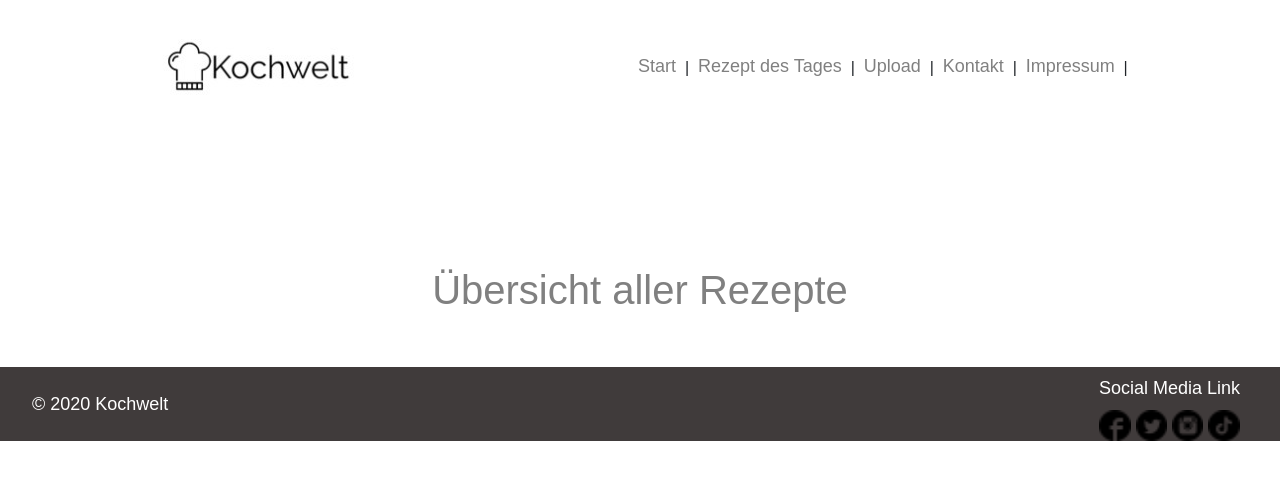
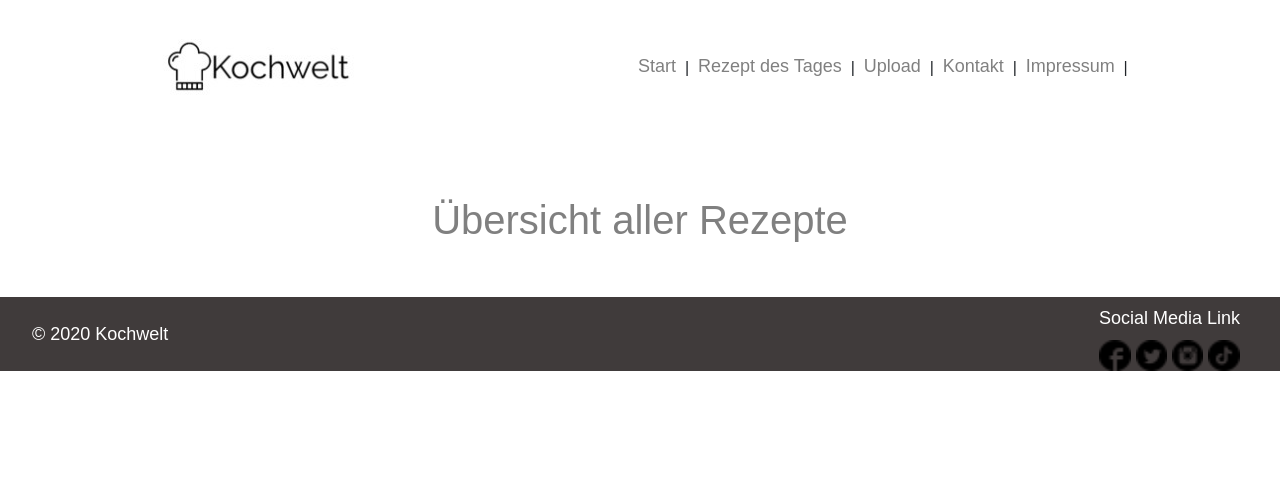
Before and after one commit to sebastian-netzker/Kochwelt, a plain HTML site: page recepy.html in a window 1280 px wide. Drawn offline with Linux system fonts and the light colour scheme; no server answers.

Commit message:
update headline

```diff
--- a/recepy.html
+++ b/recepy.html
@@ -34,7 +34,7 @@
 
     </div>
 
-<div style="margin-top: 130px;">
+<div style="margin-top: 60px;">
 
     <h1>
         Übersicht aller Rezepte
```
